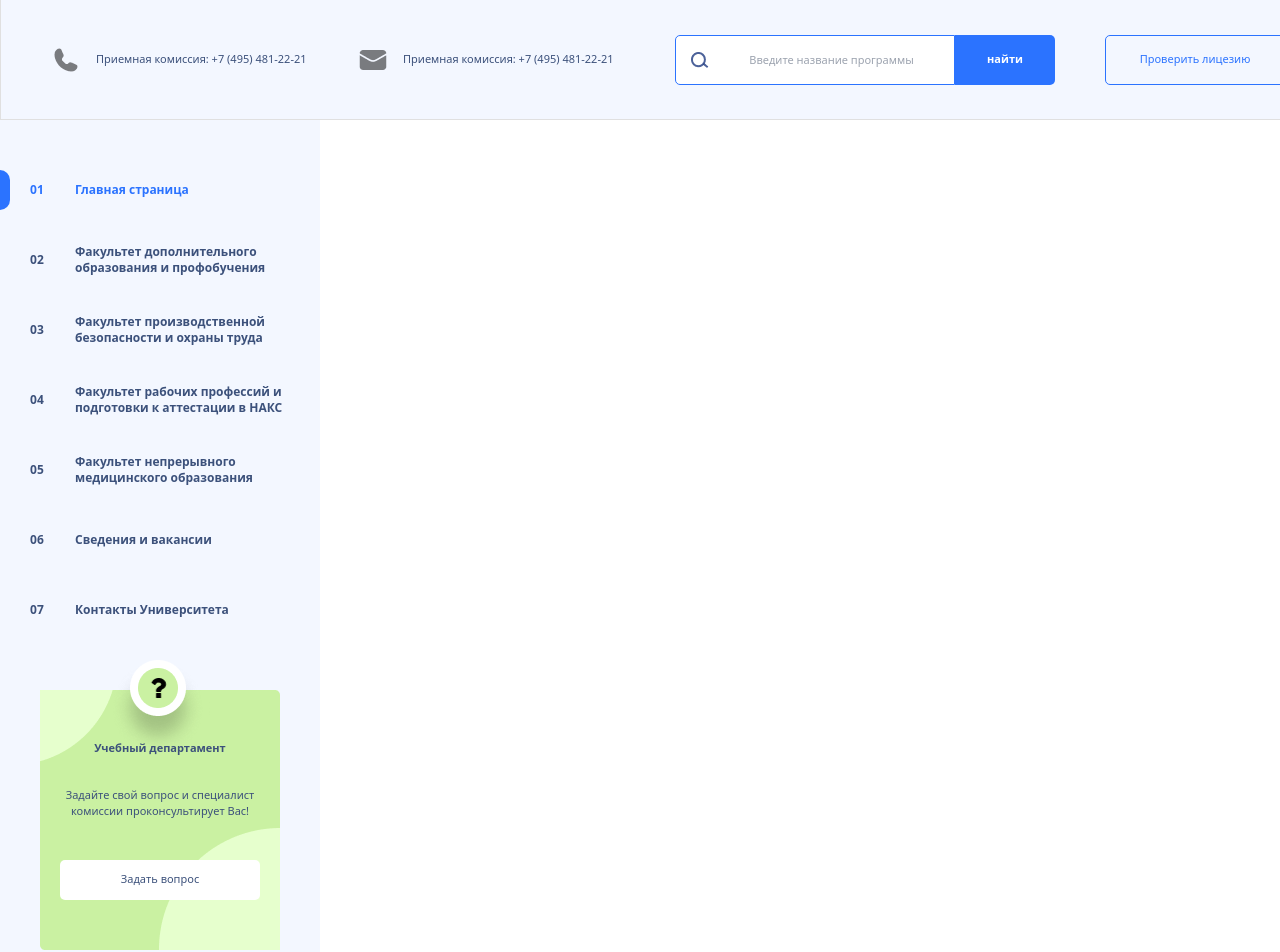
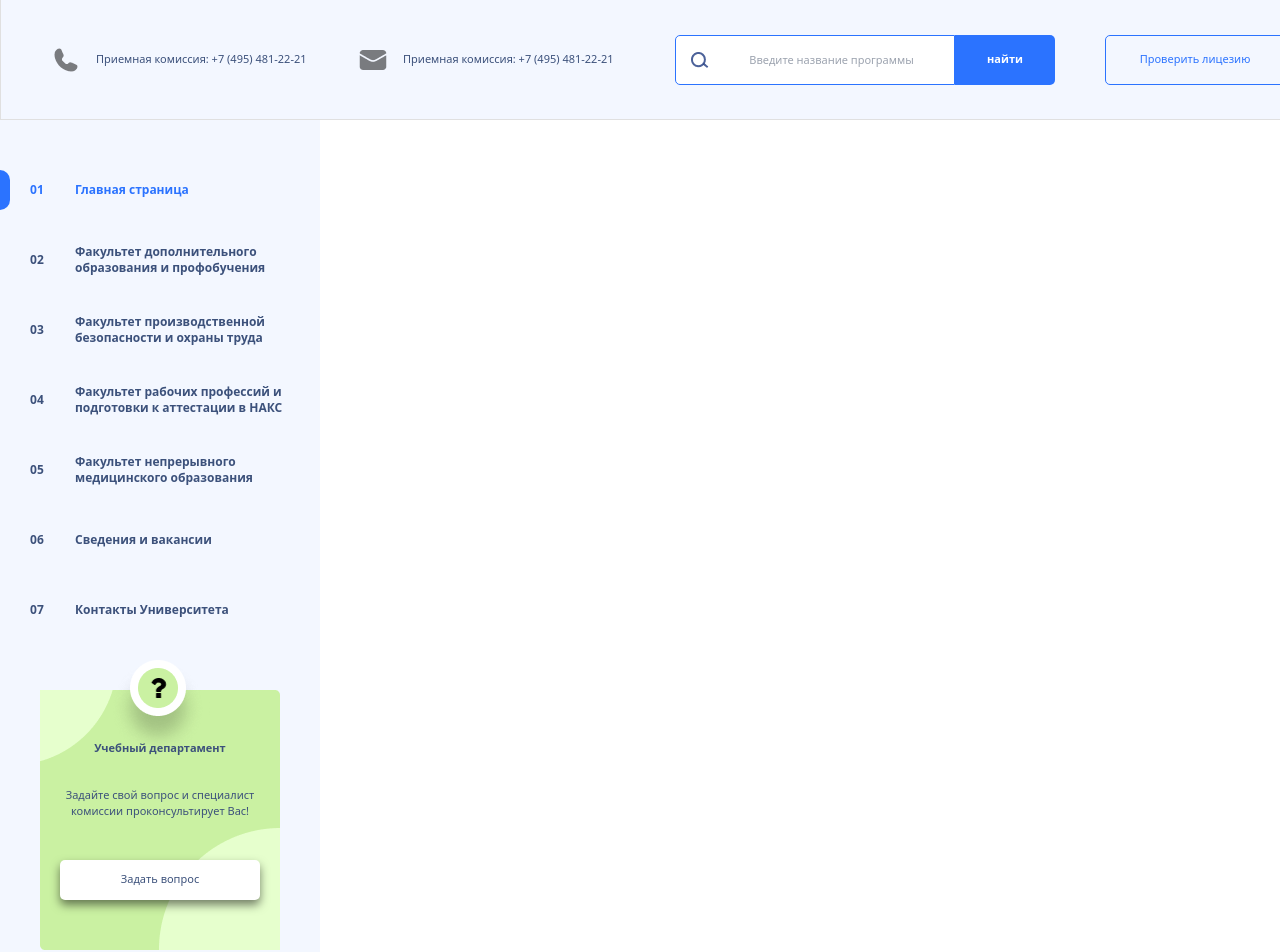
Before and after one commit to Jirafek/Unic, a React (Vite) app: page / in a window 1280 px wide. Shown: the top 952 px of the page. Built offline with nearby package versions, Linux system fonts and the light colour scheme.

Commit message:
fix: shadow

```diff
--- a/src/components/Aside.jsx
+++ b/src/components/Aside.jsx
@@ -52,7 +52,7 @@ const Aside = () => {
                     <div className='absolute w-[20px] h-[20px] left-1/2 -top-[12px]' style={{ backgroundImage: 'url(/img/quest.png)', transform: 'translate(-56%)' }}></div>
                     <h2 className='font-bold text-center mb-[1.875rem]'>Учебный департамент</h2>
                     <p className='font-normal text-center'>Задайте свой вопрос и специалист комиссии проконсультирует Вас!</p>
-                    <button className='w-full h-10 bg-white rounded-[5px] mt-10 shadow-[0px_5px_10px_0px_rgba(0, 0, 0, 0.5)]'>Задать вопрос</button>
+                    <button style={ { boxShadow: '0px 5px 10px 0px rgba(0, 0, 0, 0.5)' } } className='w-full h-10 bg-white rounded-[5px] mt-10'>Задать вопрос</button>
                 </div>
             </aside>
         </Fragment>
```
